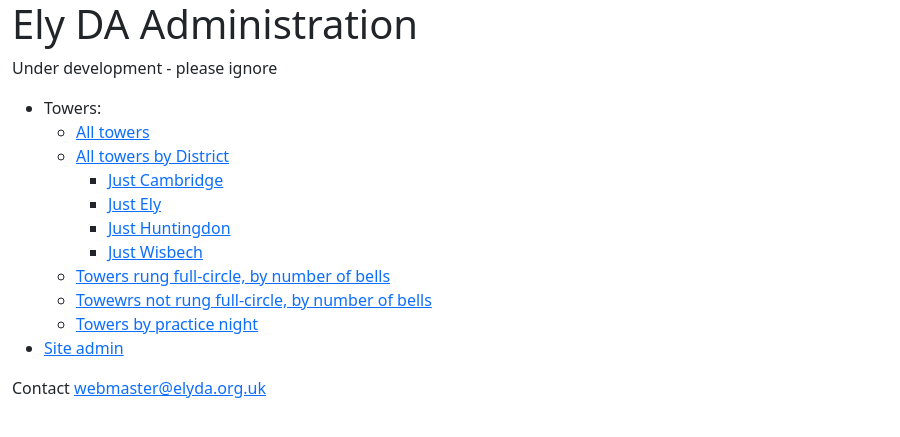
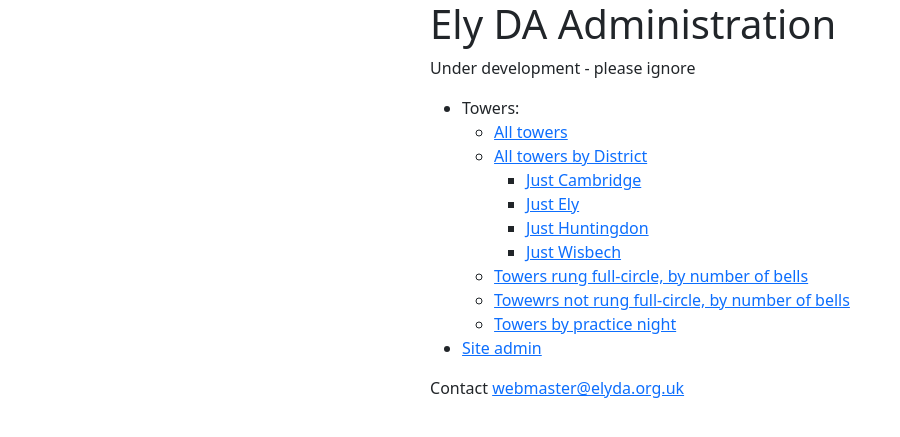
Before and after one commit to jw35/eda-django, a Django app: template eda/eda/templates/eda/index.html in a window 1280 px wide. Shown: the top 437 px of the page, without its empty margins (0-900 px from the left). Run offline with Django 5.2, Linux system fonts and the light colour scheme; the template is opened without the code that fills it, so the values that code supplies are empty; some libraries are stand-ins or nearby versions.

Commit message:
Tidy index page

```diff
--- a/eda/eda/templates/eda/index.html
+++ b/eda/eda/templates/eda/index.html
@@ -3,6 +3,10 @@
 {% load static %}
 
 {% block content %}
+
+<div class="row justify-content-center">
+
+    <div class="col-auto">
 
 <h1>Ely DA Administration</h1>
 
@@ -13,17 +17,18 @@
 		<ul>
 			<li><a href="{% url 'tower_list' %}">All towers</a></li>
 			<li><a href="{% url 'district_list' %}">All towers by District</a>
-				<uL>
+				<ul>
 					<li><a href="{% url 'single_district_list' d='cambridge' %}">Just Cambridge</a></li>
 					<li><a href="{% url 'single_district_list' d='ely' %}">Just Ely</a></li>
 					<li><a href="{% url 'single_district_list' d='huntingdon' %}">Just Huntingdon</a></li>
 					<li><a href="{% url 'single_district_list' d='wisbech' %}">Just Wisbech</a></li>
-				</uL>
+				</ul>
 			</li>
 			<li><a href="{% url 'bells_list' %}">Towers rung full-circle, by number of bells</a></li>
 			<li><a href="{% url 'un_bells_list' %}">Towewrs not rung full-circle, by number of bells</a></li>
 			<li><a href="{% url 'practice_night_list' %}">Towers by practice night</a></li>
 		</ul>
+	</li>
 	<li><a href="/admin">Site admin</a></li>
 </ul>
 
@@ -31,6 +36,11 @@
 	<p>Contact <a href="mailto:webmaster@elyda.org.uk">webmaster@elyda.org.uk</a></p>
 </address>
 
+</div>
+
+</div>
+
+
 </body>
 
 {% endblock %}
```
